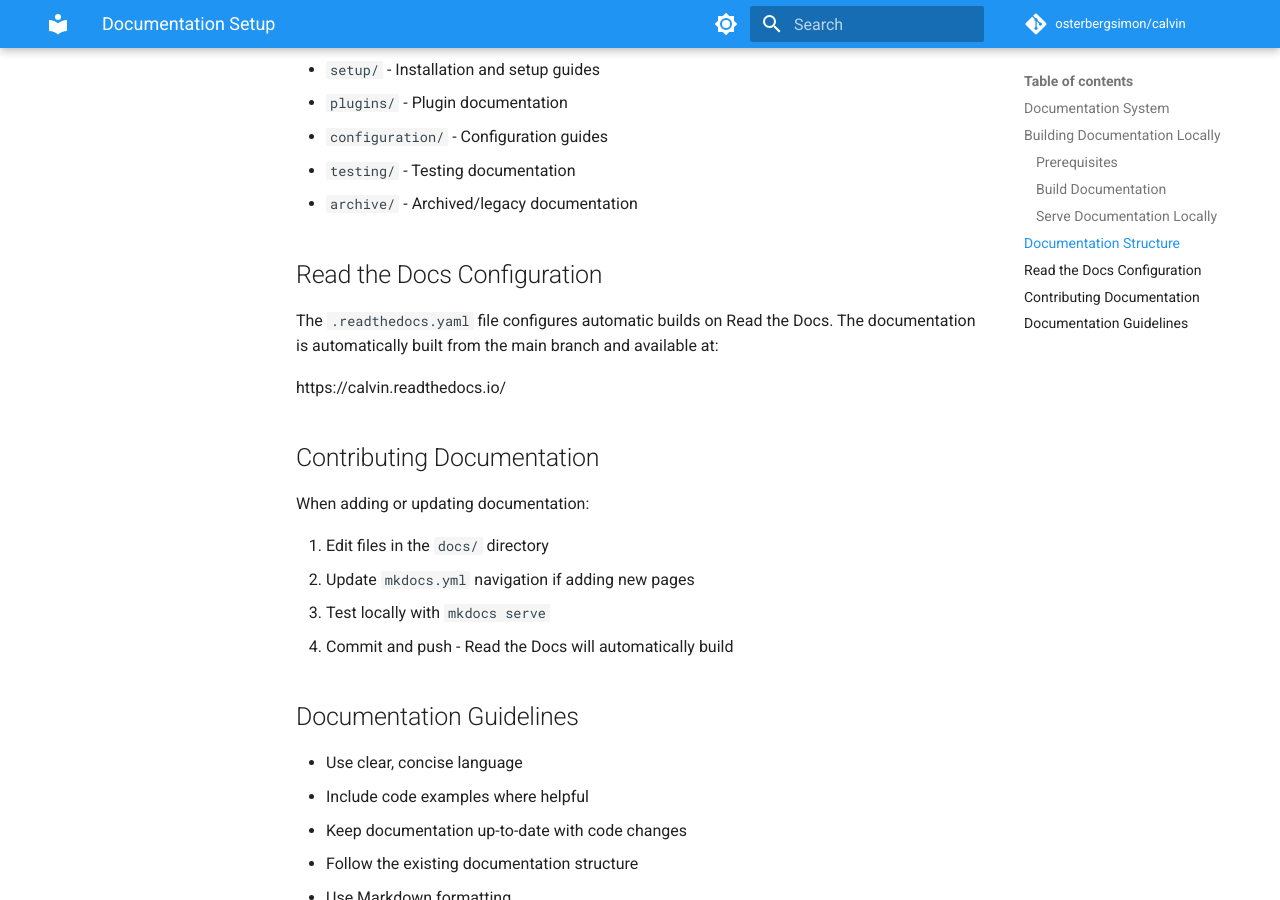
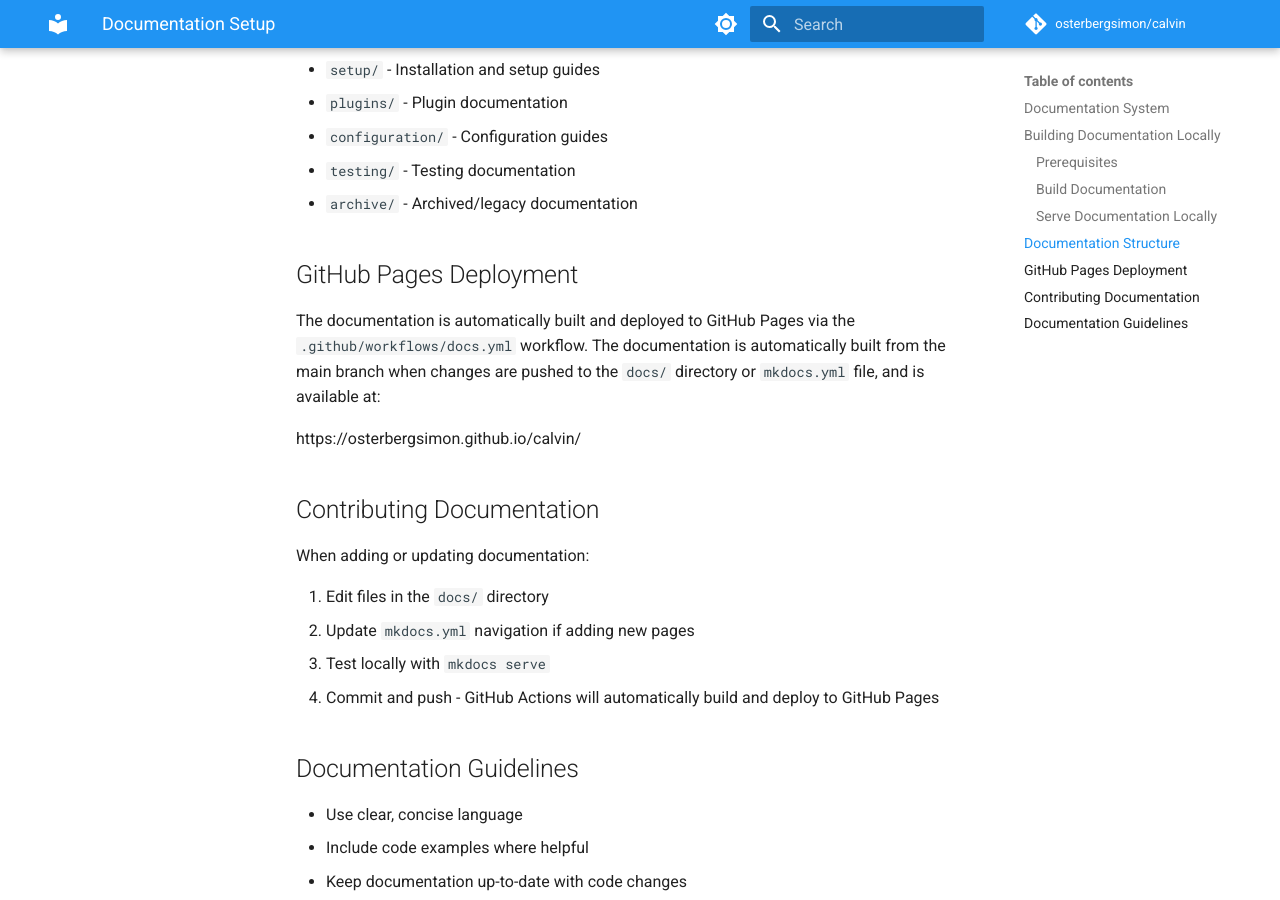
Before and after one commit to osterbergsimon/calvin, an MkDocs documentation site: the page built from docs/DOCUMENTATION_SETUP.md, in a window 1280 px wide and 900 px high, scrolled down 1367 px. Built offline with MkDocs 1.6.1 and Material for MkDocs 9.7.7, drawn with Linux system fonts in a browser that asks for light colours; comment, search, counter and statistics services are not loaded; some of the changed text lies outside the part shown.

Commit message:
Add restart helper + installers; update docs + plugin error message

```diff
--- a/docs/DOCUMENTATION_SETUP.md
+++ b/docs/DOCUMENTATION_SETUP.md
@@ -4,7 +4,7 @@ This document describes the documentation structure and how to build it.
 
 ## Documentation System
 
-Calvin uses **MkDocs** with the **Material** theme for documentation. The documentation is automatically built and hosted on **Read the Docs**.
+Calvin uses **MkDocs** with the **Material** theme for documentation. The documentation is automatically built and hosted on **GitHub Pages**.
 
 ## Building Documentation Locally
 
@@ -54,11 +54,11 @@ Documentation files are in the `docs/` directory:
 - `testing/` - Testing documentation
 - `archive/` - Archived/legacy documentation
 
-## Read the Docs Configuration
+## GitHub Pages Deployment
 
-The `.readthedocs.yaml` file configures automatic builds on Read the Docs. The documentation is automatically built from the main branch and available at:
+The documentation is automatically built and deployed to GitHub Pages via the `.github/workflows/docs.yml` workflow. The documentation is automatically built from the main branch when changes are pushed to the `docs/` directory or `mkdocs.yml` file, and is available at:
 
-https://calvin.readthedocs.io/
+https://osterbergsimon.github.io/calvin/
 
 ## Contributing Documentation
 
@@ -67,7 +67,7 @@ When adding or updating documentation:
 1. Edit files in the `docs/` directory
 2. Update `mkdocs.yml` navigation if adding new pages
 3. Test locally with `mkdocs serve`
-4. Commit and push - Read the Docs will automatically build
+4. Commit and push - GitHub Actions will automatically build and deploy to GitHub Pages
 
 ## Documentation Guidelines
 
```
Also changed, not shown: 7 other files.
